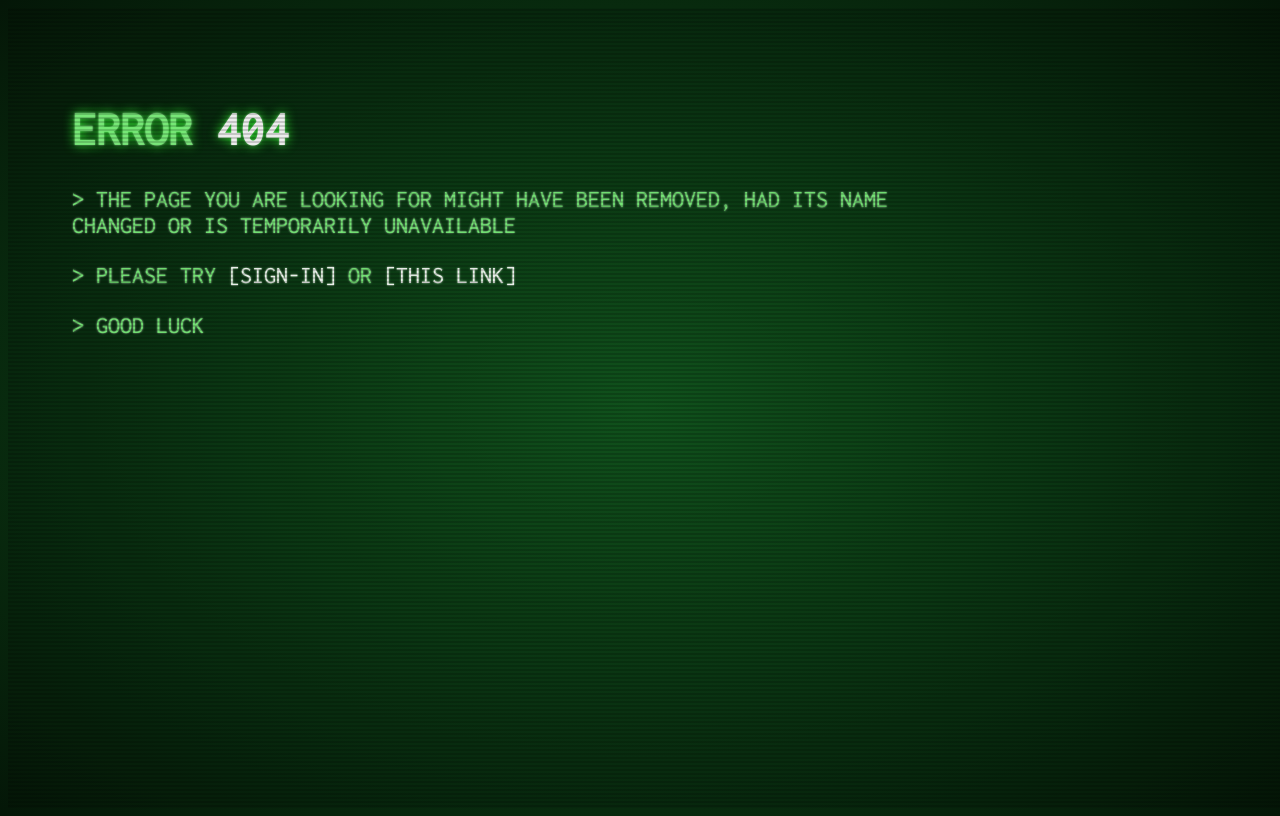
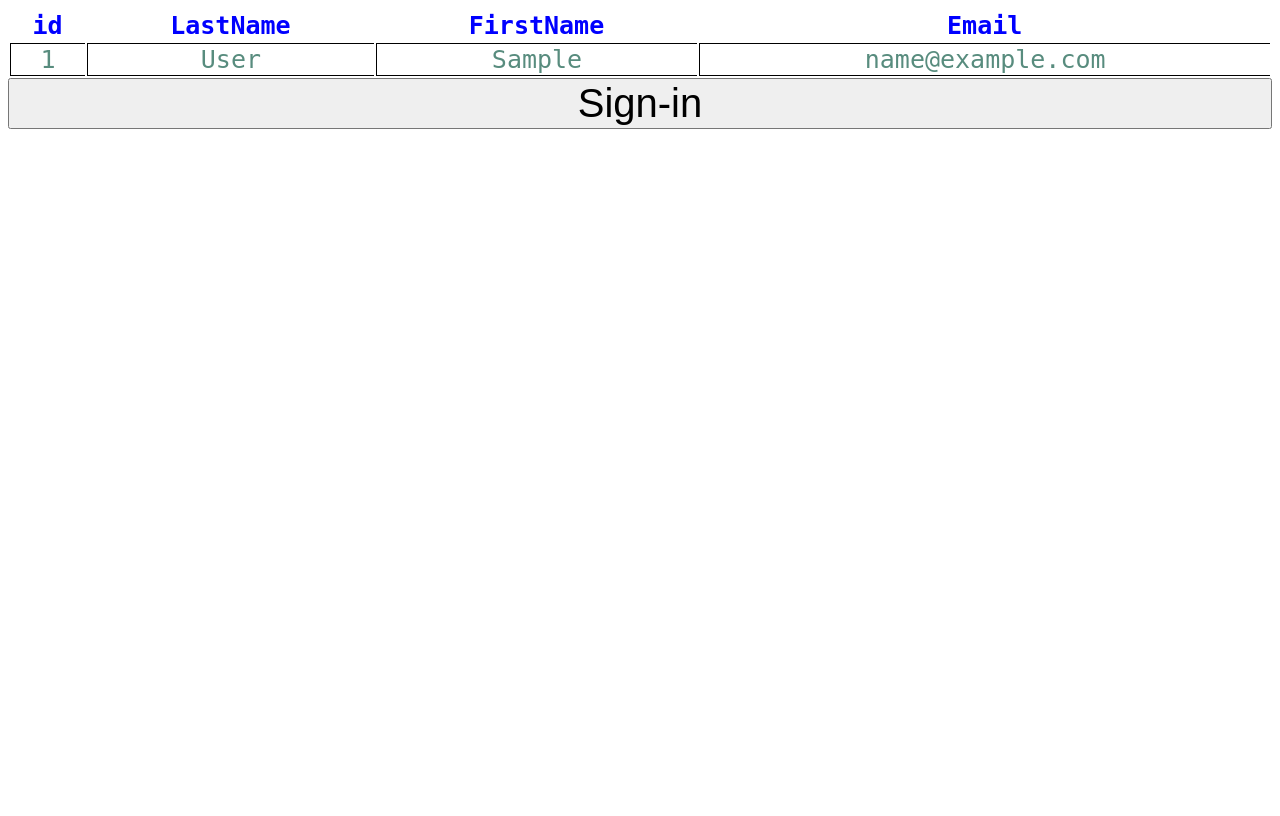
Before and after one commit to YODAXYZ/log_in_out, a PHP site: page /html/user.php in a window 1280 px wide. After the commit the page ends 129 px from the top, so only its background shows below. Run offline with PHP 8.4, Linux system fonts and the light colour scheme; tables that the repository leaves empty or names only in its code hold one stand-in row (values such as "Sample post").

```diff
--- a/html/404.html
+++ b/html/404.html
@@ -2,7 +2,7 @@
 <div class="terminal">
   <h1>Error <span class="errorcode">404</span></h1>
   <p class="output">The page you are looking for might have been removed, had its name changed or is temporarily unavailable</ü>
-  <p class="output">Please try <a href="http://log_in_out.com/sign-in">sign-in</a> or <a href="#2">this link</a></p>
+  <p class="output">Please try <a href="http://log_in_out.com/sign-in">sign-in</a> or <a href="http://log_in_out.com/sign-up">sign-up</a></p>
   <p class="output">Good luck</p>
 </div>
 
--- a/html/sign-up.php
+++ b/html/sign-up.php
@@ -32,7 +32,7 @@
       <input  id="confirm_password"  name="confirm_your_password" type="password" class="form-control" placeholder="Return password"><p class="red_line" id="p5"> <?php echo isset($passwordConfError) ? $passwordConfError : ""; ?></p>
     </div>
 
-    <div class="form-control" action="">
+    <div class="form-control" action="/reg_ok">
       <button id="register" name="sign-up" class="bm" type="submit">Sign up</button>
     </div>
     <p id="result"></p>
--- /dev/null
+++ b/html/user.php
@@ -0,0 +1,56 @@
+<!DOCTYPE html>
+<html>
+  <head>
+    <meta charset="utf-8">
+    <title></title>
+  </head>
+  <body>
+    <table id = "l">
+      <tr class = "on">
+        <th> id </th>
+        <th> LastName </th>
+        <th> FirstName </th>
+        <th> Email </th>
+      </tr>
+  </body>
+</html>
+<style media="screen">
+#l{
+  border-collapse: seperate;/*смещение таблицы*/
+  width: 100%;
+  color: #588c7e;
+  font-family: monospace;/*тип шрифта*/
+  font-size: 25px;
+  text-align: center;
+}
+td{
+  border-left: 1px solid black;
+  border-top: 1px solid black;
+  border-bottom: 1px solid black;
+}
+.on{
+  color: blue;
+}
+tr:nth-child(even){ background-color: #E6E6FA}
+.sign_button{
+  font-size: 40px;
+  width: 100%;
+
+}
+</style>
+<?php
+$conn = mysqli_connect("localhost", "root", "Trezvonnozvon=2015", "reg");
+if($conn -> connect_error){
+  die("Connection failed: ". $conn -> connect_error);
+}
+$sql = "SELECT id, lname, fname, email FROM user";
+$result = $conn -> query($sql);
+$id = 0;
+if($result-> num_rows > 0){
+  while($row = $result -> fetch_assoc()){
+    echo "<tr><td>".$row["id"]."</td> <td>".$row["lname"]."</td> <td>".$row["fname"]."</td> <td>".$row['email']."</td></tr>";
+  }
+  echo "</table>";
+}
+?>
+<a href="http://log_in_out.com/sign-in"><button type="button" class="sign_button">Sign-in</button></a>
--- a/html/you_welcome.html
+++ b/html/you_welcome.html
@@ -3,7 +3,7 @@
         You welcome!!!
     </div>
     <div class="buttons">
-        <a href="http://log_in_out.com/sign-in"><button type="button" class="sign_button">Sign-in</button></a>
+        <a href="http://log_in_out.com/reg_ok"><button type="button" class="sign_button">Ok</button></a>
     </div>
 </div>
 <style media="screen">
--- a/index.php
+++ b/index.php
@@ -30,6 +30,9 @@ switch ($url) {
     case 'log_in_out.com/sign-up':
       include(ROOT . '/html/sign-up.php');
       break;
+    case 'log_in_out.com/reg_ok':
+      include(ROOT . '/html/user.php');
+      break;
 
     default:
       include(ROOT . '/html/404.html');
--- a/registration.php
+++ b/registration.php
@@ -1,4 +1,5 @@
 <?php
+  $error_status = true;
 // require_once("db_connection.php");
 if((isset($_POST['sign-up'])))
 {
@@ -9,7 +10,7 @@ if((isset($_POST['sign-up'])))
       exit();
   }
   $FNameError = $LNameError = $emailError = $passwordError = $passwordConfError = "";
-  $error_status = true;
+
   $yourFName = trim($_POST['your_firstName']);//trim() - delete space with begin str and end str
   $yourLName = trim($_POST['your_lastName']);
   $yourEmail = trim($_POST['your_email']);
@@ -32,6 +33,13 @@ if((isset($_POST['sign-up'])))
     $passwordError  = " Your field password must be more 7.";
     $error_status = false;
   }
+  // $conn = mysqli_connect("localhost", "root", "Trezvonnozvon=2015", "reg");
+  // $select = "SELECT * FROM 'user' WHERE `email` = '$yourEmail'";
+  // $result = $conn -> query($select);
+  // if($result -> num_rows > 0) {
+  //     $emailError = '* This email is already being used *';
+  //     $error_status = false;
+  // }
   if($yourPasswordConf=!$yourPassword){
     $passwordConfError = " Your password must be same.";
     $error_status = false;
@@ -43,10 +51,10 @@ if((isset($_POST['sign-up'])))
 
     $pdoExec = $pdoResult->execute(array(":fname"=>$yourFName, ":lname"=>$yourLName, ":email"=>$yourEmail, ":password"=>$yourPassword));
 
-    include "html/you_welcome.html";
+    // include "html/you_welcome.html";
   }
-  else {
-     return false;
-  }
+  // else {
+  //    return false;
+  // }
 }
 ?>
```
Also changed, not shown: js/validation.js (+0 -10 lines).
